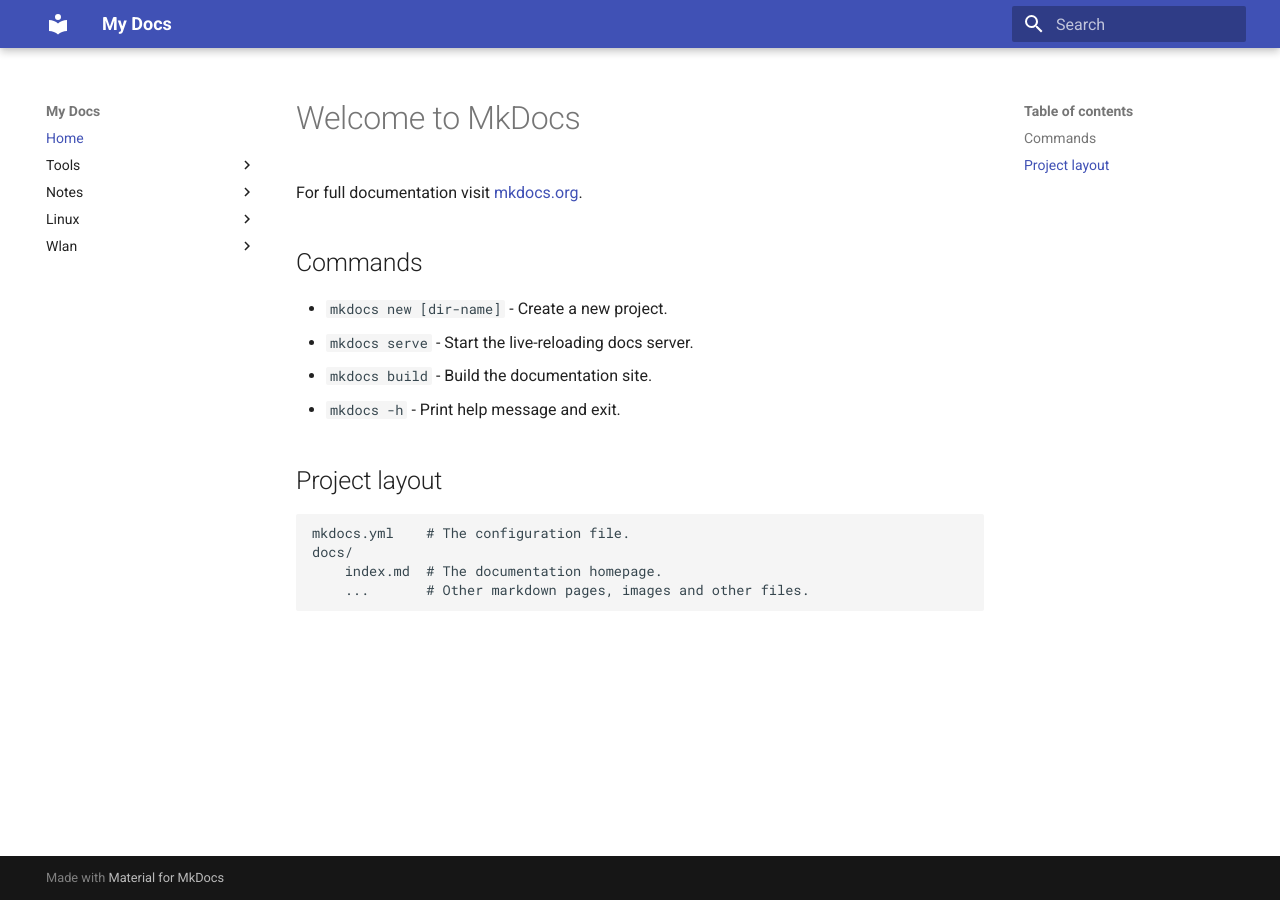
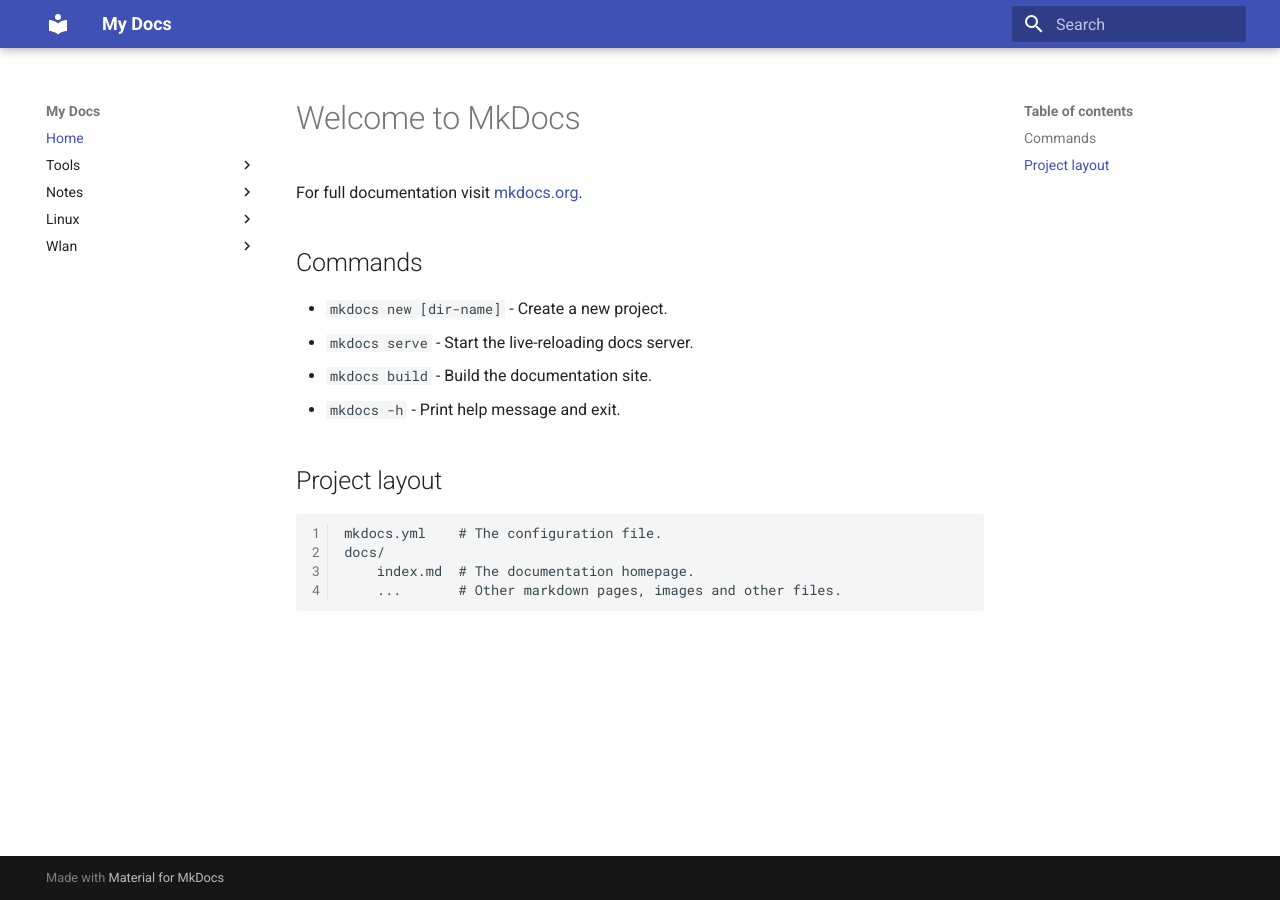
Before and after one commit to eecslab/eecs, an MkDocs documentation site: the page built from docs/index.md, in a window 1280 px wide. Built offline with MkDocs 1.6.1 and Material for MkDocs 9.7.7, drawn with Linux system fonts in a browser that asks for light colours.

Commit message:
add mkdocs material code highligh config

```diff
--- a/mkdocs.yml
+++ b/mkdocs.yml
@@ -23,3 +23,8 @@
 
 theme:
   name: material
+
+markdown_extensions:
+  - pymdownx.highlight:
+      linenums: true
+  - pymdownx.superfences
```
